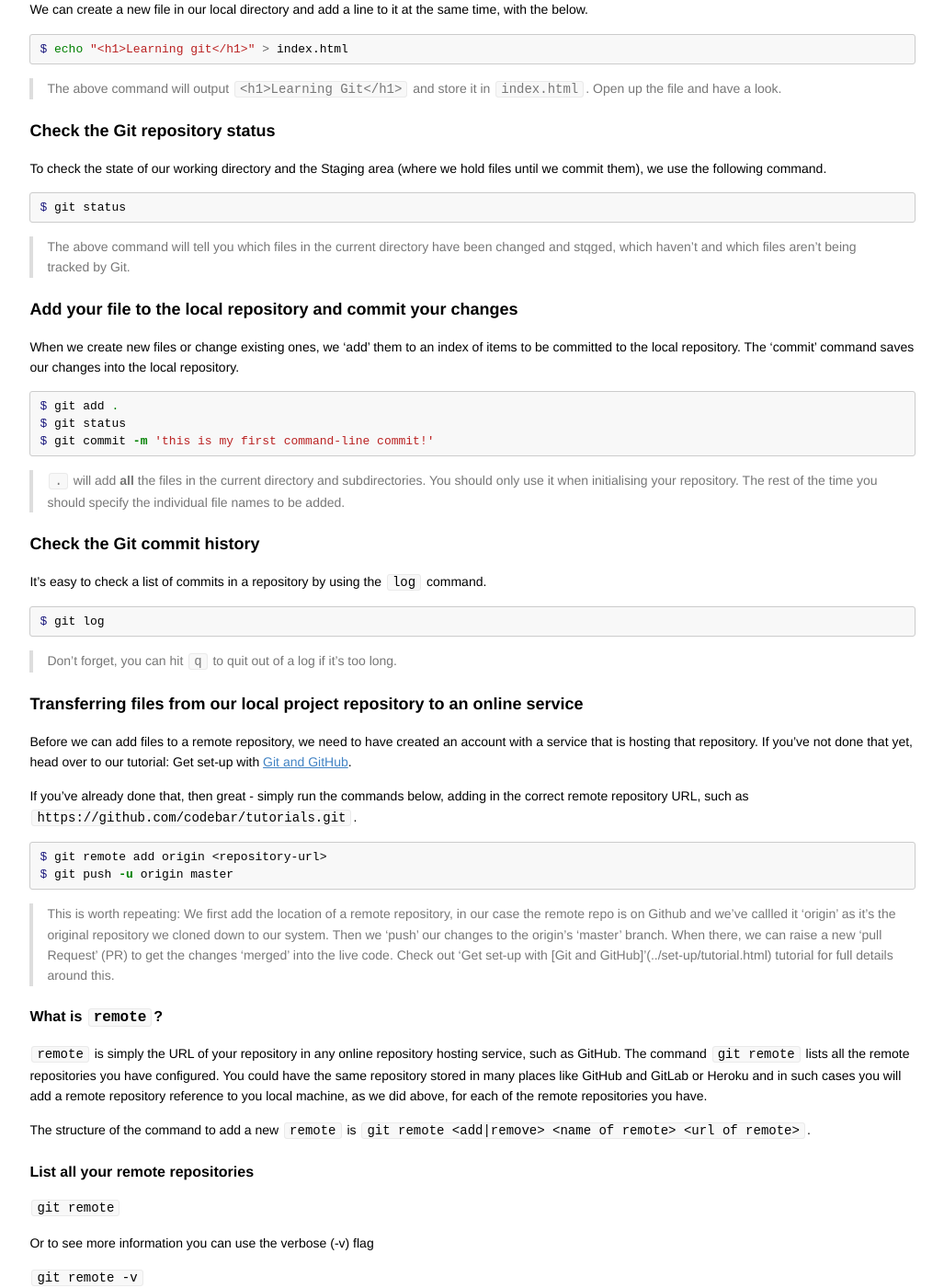
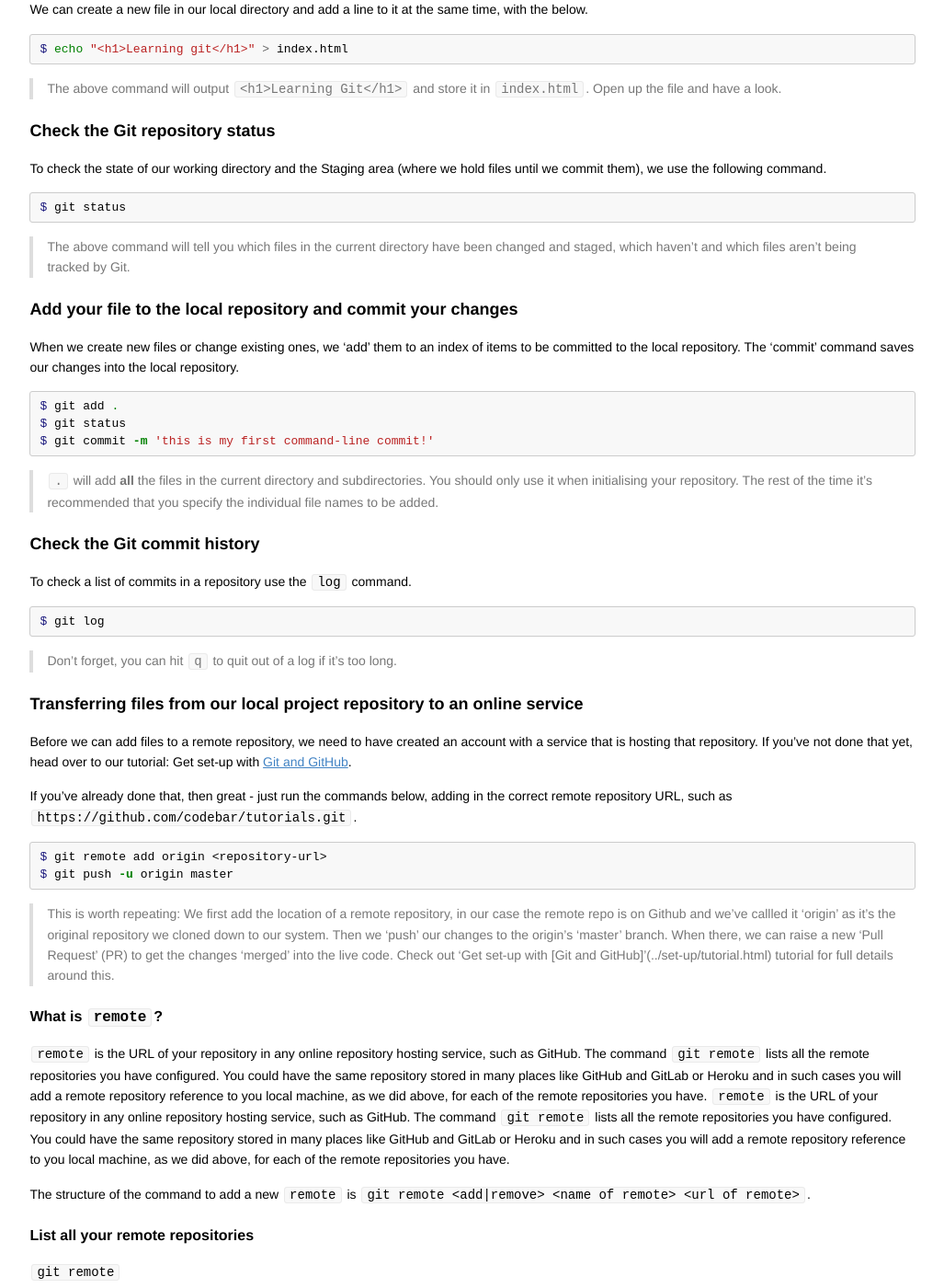
Before and after one commit to codebar/tutorials, a Jekyll site: the page built from version-control/command-line/tutorial.md, in a window 1280 px wide and 1400 px high, scrolled down 679 px. Shown: the whole window at 92% size, without its empty margins (126-1153 px from the left). Built offline with Jekyll 4.4.1, drawn with Linux system fonts in a browser that asks for light colours; some of the changed text lies outside the part shown.

Commit message:
Made the changes requested after review

````diff
--- a/version-control/command-line/tutorial.md
+++ b/version-control/command-line/tutorial.md
@@ -40,7 +40,7 @@ To check the state of our working directory and the Staging area (where we hold
 $ git status
 ```
 
-> The above command will tell you which files in the current directory have been changed and stqged, which haven't and which files aren't being tracked by Git.
+> The above command will tell you which files in the current directory have been changed and staged, which haven't and which files aren't being tracked by Git.
 
 ### Add your file to the local repository and commit your changes
 When we create new files or change existing ones, we 'add' them to an index of items to be committed to the local repository. The 'commit' command saves our changes into the local repository.
@@ -51,10 +51,10 @@ $ git status
 $ git commit -m 'this is my first command-line commit!'
 ```
 
-> `.` will add **all** the files in the current directory and subdirectories. You should only use it when initialising your repository. The rest of the time you should specify the individual file names to be added.
+> `.` will add **all** the files in the current directory and subdirectories. You should only use it when initialising your repository. The rest of the time it's recommended that you specify the individual file names to be added.
 
 ### Check the Git commit history
-It's easy to check a list of commits in a repository by using the `log` command.
+To check a list of commits in a repository use the `log` command.
 
 ```bash
 $ git log
@@ -66,18 +66,19 @@ $ git log
 
 Before we can add files to a remote repository, we need to have created an account with a service that is hosting that repository. If you've not done that yet, head over to our tutorial: Get set-up with [Git and GitHub](../set-up/tutorial.html).
 
-If you've already done that, then great - simply run the commands below, adding in the correct remote repository URL, such as `https://github.com/codebar/tutorials.git`.
+If you've already done that, then great - just run the commands below, adding in the correct remote repository URL, such as `https://github.com/codebar/tutorials.git`.
 
 ```bash
 $ git remote add origin <repository-url>
 $ git push -u origin master
 ```
 
-> This is worth repeating: We first add the location of a remote repository, in our case the remote repo is on Github and we've callled it 'origin' as it's the original repository we cloned down to our system. Then we 'push' our changes to the origin's 'master' branch. When there, we can raise a new 'pull Request' (PR) to get the changes 'merged' into the live code. Check out 'Get set-up with [Git and GitHub]'(../set-up/tutorial.html) tutorial for full details around this.
+> This is worth repeating: We first add the location of a remote repository, in our case the remote repo is on Github and we've callled it 'origin' as it's the original repository we cloned down to our system. Then we 'push' our changes to the origin's 'master' branch. When there, we can raise a new 'Pull Request' (PR) to get the changes 'merged' into the live code. Check out 'Get set-up with [Git and GitHub]'(../set-up/tutorial.html) tutorial for full details around this.
 
 #### What is `remote`?
 
-`remote` is simply the URL of your repository in any online repository hosting service, such as GitHub. The command `git remote` lists all the remote repositories you have configured. You could have the same repository stored in many places like GitHub and GitLab or Heroku and in such cases you will add a remote repository reference to you local machine, as we did above, for each of the remote repositories you have.
+`remote` is the URL of your repository in any online repository hosting service, such as GitHub. The command `git remote` lists all the remote repositories you have configured. You could have the same repository stored in many places like GitHub and GitLab or Heroku and in such cases you will add a remote repository reference to you local machine, as we did above, for each of the remote repositories you have.
+`remote` is the URL of your repository in any online repository hosting service, such as GitHub. The command `git remote` lists all the remote repositories you have configured. You could have the same repository stored in many places like GitHub and GitLab or Heroku and in such cases you will add a remote repository reference to you local machine, as we did above, for each of the remote repositories you have.
 
 The structure of the command to add a new `remote` is `git remote <add|remove> <name of remote> <url of remote>`.
 
@@ -378,9 +379,9 @@ $ git push origin master
 
 
 ### Creating a Git Config file
+Git allows us to define configuration settings that affect either just the repository we're working with, such as the URL of the remote repository location, or global settings such as Aliases for common commands (see below). There's a great example over at [https://gist.github.com/pksunkara/988716](https://gist.github.com/pksunkara/988716)
 
-Create a file called `.gitconfig` in the root directory (parent folder) of your local Git repo by typing
-`git touch .gitconfig` in the terminal window. Now practise adding the following configuration items.
+Create a file called `.gitconfig` in the root directory (parent folder) of your local Git repo by typing `git touch .gitconfig` in the terminal window. Though it may look odd, this file doesn't have an extension such as `.txt` like typical files. Now let's practise modifying this file by adding the following configuration items.
 
 ### User name and email
 If you didn't add your name and email address in the Set-up tutorial, add them now. These are added to each Git commit so it's clear who made the commit to the repo.
@@ -390,7 +391,7 @@ $ git config --global user.name "Your Name"
 $ git config --global user.email "name@domain"
 ```
 
-If you want to just edit the `.gitconfig` file directly then add the following:
+If you want to just edit the `.gitconfig` file directly then look for it in your root folder, open in your favourite text editing software add the following:
 
 ```
 [user]
@@ -487,7 +488,7 @@ Try it out by running `git lg` in a terminal window. If the log is very long, yo
 ## Bonus
 ### Store commands in your history
 
-On the commandline you can use the up and down arrows to cycle back over the Git commands you've typed before. This can save time when retrying certain commands or allow you to fix them without retyping the whole command. We can add Add HISTSIZE and HISTFILESIZE to your `.bashrc` file to make sure plenty of commands are stored beyond the default 500.
+On the command line you can use the up and down arrows to cycle back over the Git commands you've typed before. This can save time when retrying certain commands or allow you to fix them without retyping the whole command. We can Add HISTSIZE and HISTFILESIZE to your `.bashrc` file to make sure plenty of commands are stored beyond the default 500.
 - **HISTSIZE** is the number of commands stored in memory when you are using the terminal.
 - **HISTFILESIZE** is the number of commands stored in memory for future sessions.
 
@@ -502,7 +503,7 @@ After typing a couple of commands in the terminal to generate some history, try
 
 ## The next step
 
-Get learning JavaScript, HTML, CSS, Ruby and more on [Codebar](http://tutorials.codebar.io/).
+Get learning JavaScript, HTML, CSS, Ruby and more on [codebar](http://tutorials.codebar.io/).
 
 -----
 This ends **Introduction to the Git command line** tutorial. Is there something you don't understand? Try and go through the provided resources with your coach. If you have any feedback, or can think of ways to improve this tutorial [send us an email](mailto:feedback@codebar.io) and let us know.
````
Also changed, not shown: version-control/introduction/tutorial.md (+3 -3 lines), version-control/set-up/tutorial.md (+1 -1 lines).
